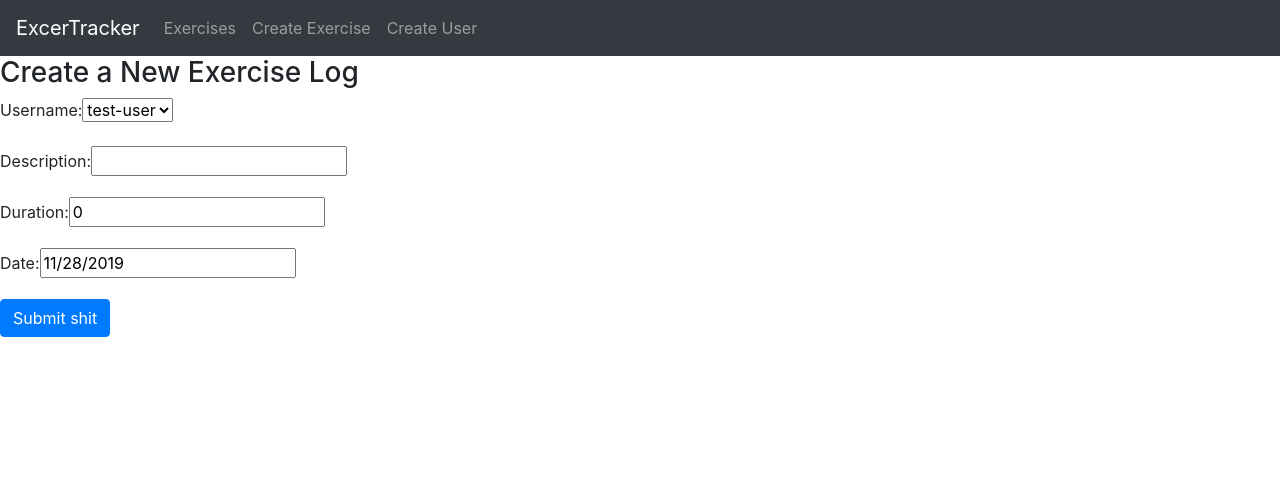
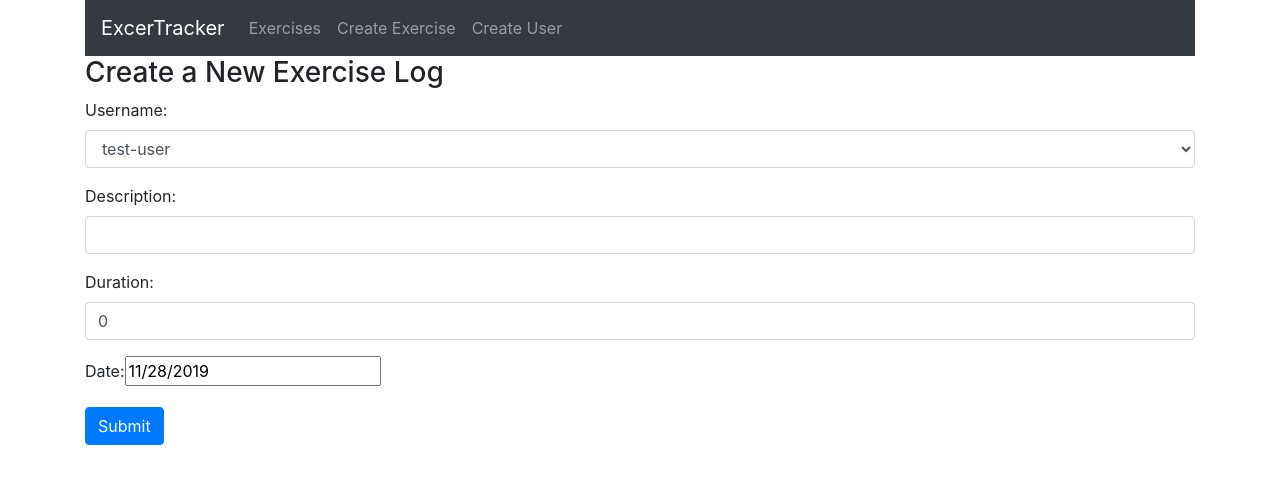
Before and after one commit to rwinright/MERN-Stack-Practice, a React (Create React App) app: page /create in a window 1280 px wide. Shown: the top 484 px of the page. Built offline with nearby package versions, Linux system fonts and the light colour scheme; the HTML template or start-up script is replaced by a standard one.

Commit message:
finished create exercise component

```diff
--- a/src/App.jsx
+++ b/src/App.jsx
@@ -15,11 +15,13 @@ function App() {
 
   return (
     <Router>
-      <Navbar />
-      <Route path="/" exact component={ExercisesList} />
-      <Route path="/edit/:id" exact component={EditExercise} />
-      <Route path="/create" exact component={CreateExercise} />
-      <Route path="/user" exact component={CreateUser} />
+      <div className="container">
+        <Navbar />
+        <Route path="/" exact component={ExercisesList} />
+        <Route path="/edit/:id" exact component={EditExercise} />
+        <Route path="/create" exact component={CreateExercise} />
+        <Route path="/user" exact component={CreateUser} />
+      </div>
     </Router>
   );
 }
--- a/src/components/CreateExercise.component.jsx
+++ b/src/components/CreateExercise.component.jsx
@@ -39,6 +39,7 @@ export default function CreateExercise() {
             ref={userInput}
             required={true}
             value={userName}
+            className="form-control"
             onChange={(e) => {
               setUserName(e.target.value)
             }
@@ -57,6 +58,7 @@ export default function CreateExercise() {
         <div className="form-group">
           <label>Description: </label>
           <input
+            className="form-control"
             type="text"
             name="description"
             id="form-text-description"
@@ -68,6 +70,7 @@ export default function CreateExercise() {
         <div className="form-group">
           <label>Duration: </label>
           <input
+            className="form-control"
             type="number"
             name="description"
             id="form-text-duration"
@@ -86,7 +89,7 @@ export default function CreateExercise() {
         </div>
 
         <div className="form-group">
-          <button type="submit" className="btn btn-primary">Submit shit</button>
+          <button type="submit" className="btn btn-primary">Submit</button>
         </div>
 
       </form>
--- a/src/components/Navbar.component.jsx
+++ b/src/components/Navbar.component.jsx
@@ -3,7 +3,7 @@ import { Link } from 'react-router-dom';
 
 export default function Navbar() {
   return (
-    <nav className="navbar navbar-dark bg-dark navbar-expand-sm">
+    <nav className="navbar navbar-dark bg-dark navbar-expand-md">
       <Link to="/" className="navbar-brand">ExcerTracker</Link>
       <div className="collapse navbar-collapse">
         <ul className="navbar-nav">
```
